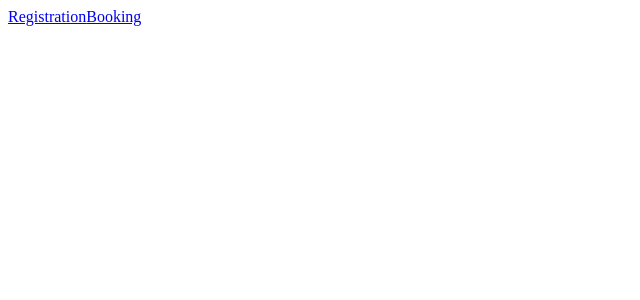
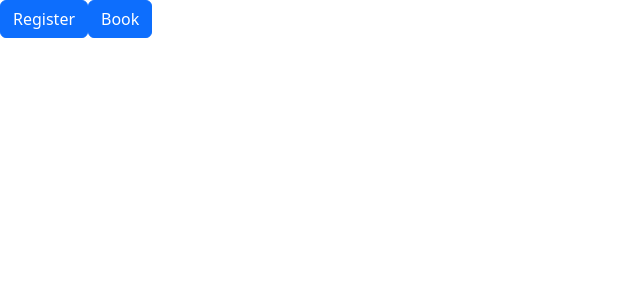
Before and after one commit to Edrac/AppointmentSystemUI, an Angular app in the folder AppointmentSystemUI/: page /dashboard in a window 1280 px wide. Shown: the top 300 px of the page, without its empty margins (0-640 px from the left). Built offline with nearby package versions, Linux system fonts and the light colour scheme.

Commit message:
bootstrap added

```diff
--- a/AppointmentSystemUI/package.json
+++ b/AppointmentSystemUI/package.json
@@ -18,6 +18,7 @@
     "@angular/platform-browser": "^14.1.0",
     "@angular/platform-browser-dynamic": "^14.1.0",
     "@angular/router": "^14.1.0",
+    "bootstrap": "^5.2.1",
     "rxjs": "~7.5.0",
     "tslib": "^2.3.0",
     "zone.js": "~0.11.4"
--- a/AppointmentSystemUI/src/app/pages/dashboard/dashboard.component.html
+++ b/AppointmentSystemUI/src/app/pages/dashboard/dashboard.component.html
@@ -1,2 +1,4 @@
-<a [routerLink]="['/registration']">Registration</a>
-<a [routerLink]="['/booking']">Booking</a>
+<button class="btn btn-primary"
+        [routerLink]="['/registration']">Register</button>
+<button class="btn btn-primary"
+        [routerLink]="['/booking']">Book</button>
--- a/AppointmentSystemUI/src/styles.scss
+++ b/AppointmentSystemUI/src/styles.scss
@@ -1 +1,2 @@
 /* You can add global styles to this file, and also import other style files */
+@import "~bootstrap/dist/css/bootstrap.css"
```
Also changed, not shown: 1 other file (tests, documents, lock files or other folders).
